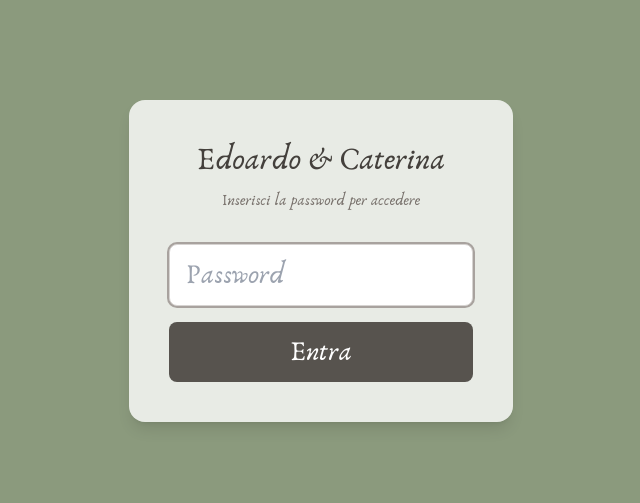
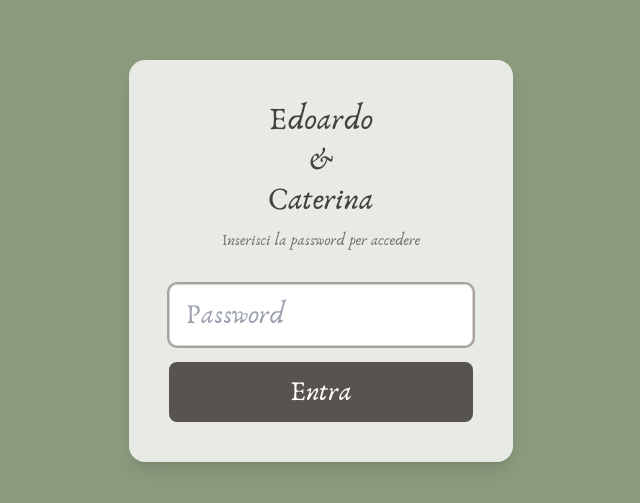
Before and after one commit to dodogabrie/wedding_site, a Vue app in the folder frontend/: page / in a window 1280 px wide. Shown: the part 139-642 px from the top of the page, without its empty margins (319-959 px from the left). Built offline with nearby package versions, Linux system fonts and the light colour scheme.

Commit message:
Updated login page, fixed minor UI bugs

```diff
--- a/frontend/src/App.vue
+++ b/frontend/src/App.vue
@@ -19,11 +19,17 @@ import ContributionPage from './components/ContributionPage.vue'
 import SummaryPage from './components/SummaryPage.vue'
 
 const PASSWORD = 'OscarDorotea!'
+const ACCESS_STORAGE_KEY = 'wedding_site_access_granted'
 
 function checkAccess() {
+  if (window.localStorage.getItem(ACCESS_STORAGE_KEY) === '1') {
+    return true
+  }
+
   // Magic link: /?key=OscarDorotea! or /summary?key=OscarDorotea!
   const params = new URLSearchParams(window.location.search)
   if (params.get('key') === PASSWORD) {
+    window.localStorage.setItem(ACCESS_STORAGE_KEY, '1')
     window.history.replaceState({}, '', window.location.pathname)
     return true
   }
@@ -36,6 +42,7 @@ const isSummaryRoute = computed(() => normalizedPath === '/summary')
 const unlocked = ref(checkAccess())
 
 function onUnlocked() {
+  window.localStorage.setItem(ACCESS_STORAGE_KEY, '1')
   unlocked.value = true
   window.scrollTo({ top: 0, behavior: 'instant' })
 }
--- a/frontend/src/components/ContributionPage.vue
+++ b/frontend/src/components/ContributionPage.vue
@@ -23,8 +23,7 @@
       </p>
 
       <h2
-        class="font-script text-forest leading-[0.85] mt-16 md:mt-24"
-        style="font-size: clamp(4rem, 8.2vw, 6.2rem);"
+        class="font-script text-forest leading-[0.85] mt-16 md:mt-24 text-[2.6rem] md:text-[clamp(4rem,8.2vw,6.2rem)]"
       >
         Tenerife
       </h2>
@@ -33,7 +32,7 @@
         <img
           :src="tenerife"
           alt="Isola di Tenerife"
-          class="w-56 sm:w-64 md:w-80 lg:w-[27rem] opacity-70 md:justify-self-start md:-translate-x-10"
+          class="w-40 sm:w-64 md:w-80 lg:w-[27rem] opacity-70 md:justify-self-start md:-translate-x-10"
         />
 
         <div class="w-full px-4 sm:px-0 md:justify-self-end md:pb-3 md:translate-x-8 md:-translate-y-6">
--- a/frontend/src/components/LoginGate.vue
+++ b/frontend/src/components/LoginGate.vue
@@ -1,7 +1,11 @@
 <template>
   <div class="min-h-screen bg-sage flex items-center justify-center p-6">
     <div class="bg-white/80 backdrop-blur-sm rounded-2xl shadow-lg p-10 w-full max-w-sm text-center">
-      <h1 class="font-serif text-3xl text-stone-700 mb-2">Edoardo & Caterina</h1>
+      <h1 class="font-serif text-3xl text-stone-700 mb-2 leading-tight">
+        <span class="block">Edoardo</span>
+        <span class="block">&amp;</span>
+        <span class="block">Caterina</span>
+      </h1>
       <p class="text-stone-500 text-sm mb-8">Inserisci la password per accedere</p>
 
       <form @submit.prevent="submit">
@@ -28,6 +32,7 @@
 import { ref } from 'vue'
 
 const PASSWORD = 'OscarDorotea!'
+const ACCESS_STORAGE_KEY = 'wedding_site_access_granted'
 
 const emit = defineEmits(['unlocked'])
 
@@ -36,6 +41,7 @@ const error = ref(false)
 
 function submit() {
   if (password.value === PASSWORD) {
+    window.localStorage.setItem(ACCESS_STORAGE_KEY, '1')
     emit('unlocked')
   } else {
     error.value = true
--- a/frontend/src/components/RSVPSection.vue
+++ b/frontend/src/components/RSVPSection.vue
@@ -39,7 +39,7 @@
                   autocorrect="off"
                   autocapitalize="none"
                   spellcheck="false"
-                  placeholder="Clicca per cercare il tuo nome"
+                  :placeholder="isMobile ? 'Cerca il tuo nome' : 'Clicca per cercare il tuo nome'"
                   class="w-full block bg-transparent text-forest font-serif leading-[1.35] pl-11 pr-12 py-3 border-2 border-forest/55 rounded-2xl placeholder:text-forest/55 shadow-[0_0_0_1px_rgba(61,79,61,0.20),0_10px_26px_rgba(20,35,20,0.14)] focus:outline-none focus:border-forest/80 focus:shadow-[0_0_0_2px_rgba(61,79,61,0.26),0_12px_30px_rgba(20,35,20,0.18)] transition-colors"
                 />
                 <button
@@ -134,7 +134,7 @@
               ref="ringsContainer"
               class="relative w-[100dvw] max-w-[100dvw] left-1/2 -translate-x-1/2 h-[68vh] min-h-[28rem] md:h-[36rem] overflow-visible"
             >
-            <div class="absolute left-0 top-8 bottom-0 md:top-0 w-1/2 overflow-hidden pointer-events-none pl-2 md:pl-0">
+            <div class="absolute left-0 top-0 bottom-0 w-1/2 overflow-visible pointer-events-none pl-2 md:pl-0" style="clip-path: inset(-200% 0% -200% -200%)">
               <div
                 ref="leftTrackContainer"
                 class="absolute inset-0 pointer-events-auto"
@@ -170,7 +170,7 @@
               </div>
             </div>
 
-            <div class="absolute right-0 top-8 bottom-0 md:top-0 w-1/2 overflow-hidden pointer-events-none pr-2 md:pr-0">
+            <div class="absolute right-0 top-0 bottom-0 w-1/2 overflow-visible pointer-events-none pr-2 md:pr-0" style="clip-path: inset(-200% -200% -200% 0%)">
               <div
                 ref="rightTrackContainer"
                 class="absolute inset-0 pointer-events-auto"
@@ -565,7 +565,7 @@ function clearSelection() {
 function clearSearch() {
   inlineGuestError.value = ''
   searchQuery.value = ''
-  nextTick(() => searchInput.value?.focus())
+  nextTick(() => searchInput.value?.blur())
 }
 
 async function setSingleGuestAttendance(bubble, attending) {
```
